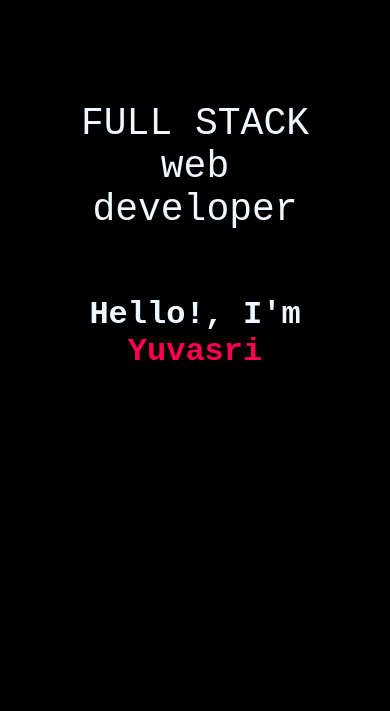
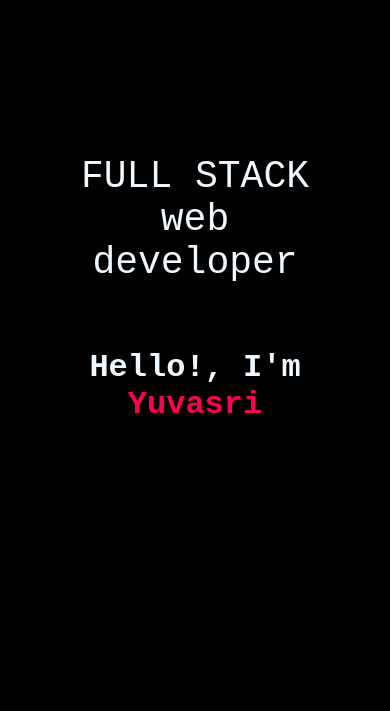
Before and after one commit to Yuvasri494/portfolio-yuva, a plain HTML site: page index.html in a window 390 px wide. Shown: the part 133-844 px from the top of the page. Drawn offline with Linux system fonts and the light colour scheme.

Commit message:
Update style.css

```diff
--- a/style.css
+++ b/style.css
@@ -513,7 +513,7 @@ form .btn2{
     }
 
     .header-text {
-        margin-top: 30%;
+        margin-top: 45%;
         font-size: 55px;
         text-align: center;
         padding: 0 30px;
```
